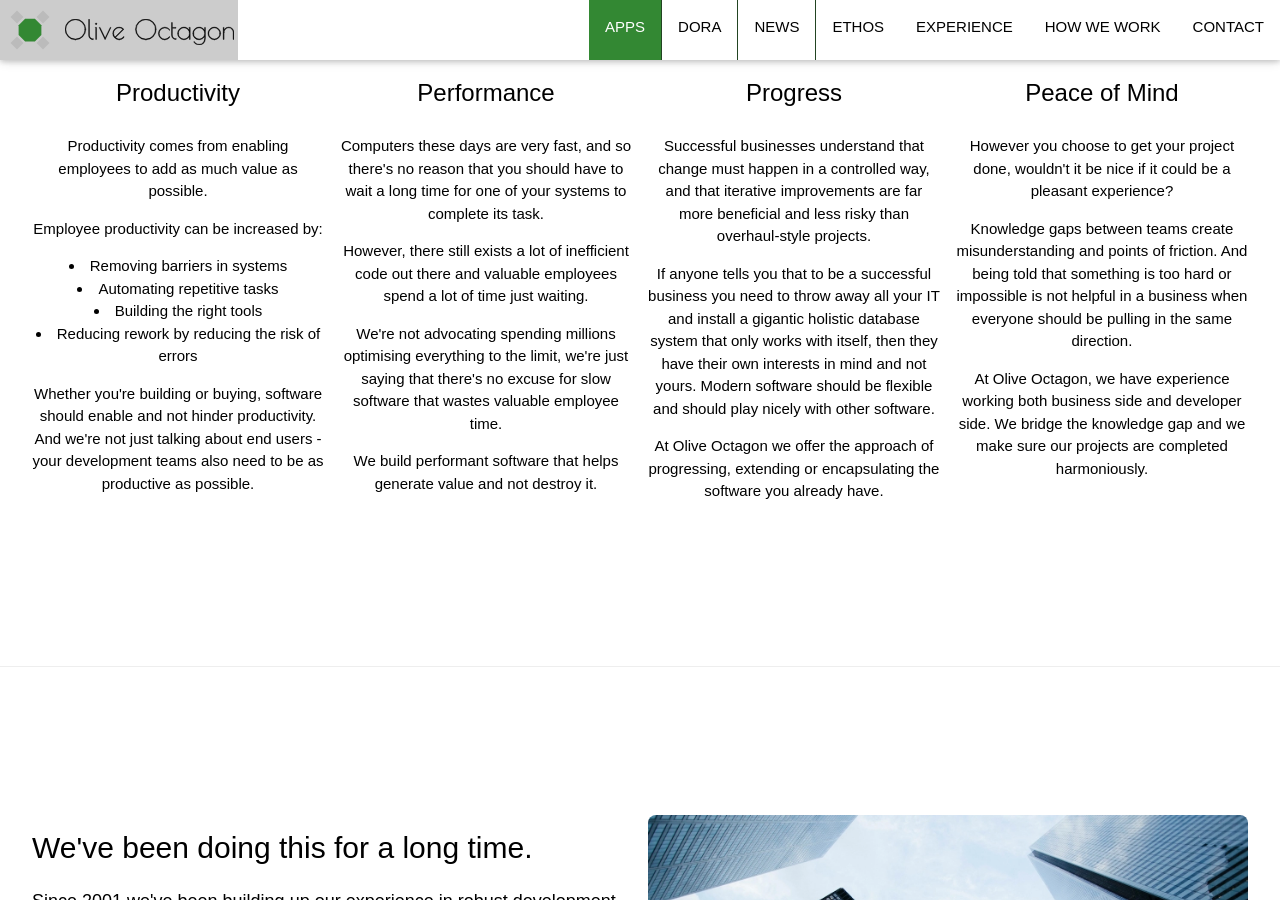
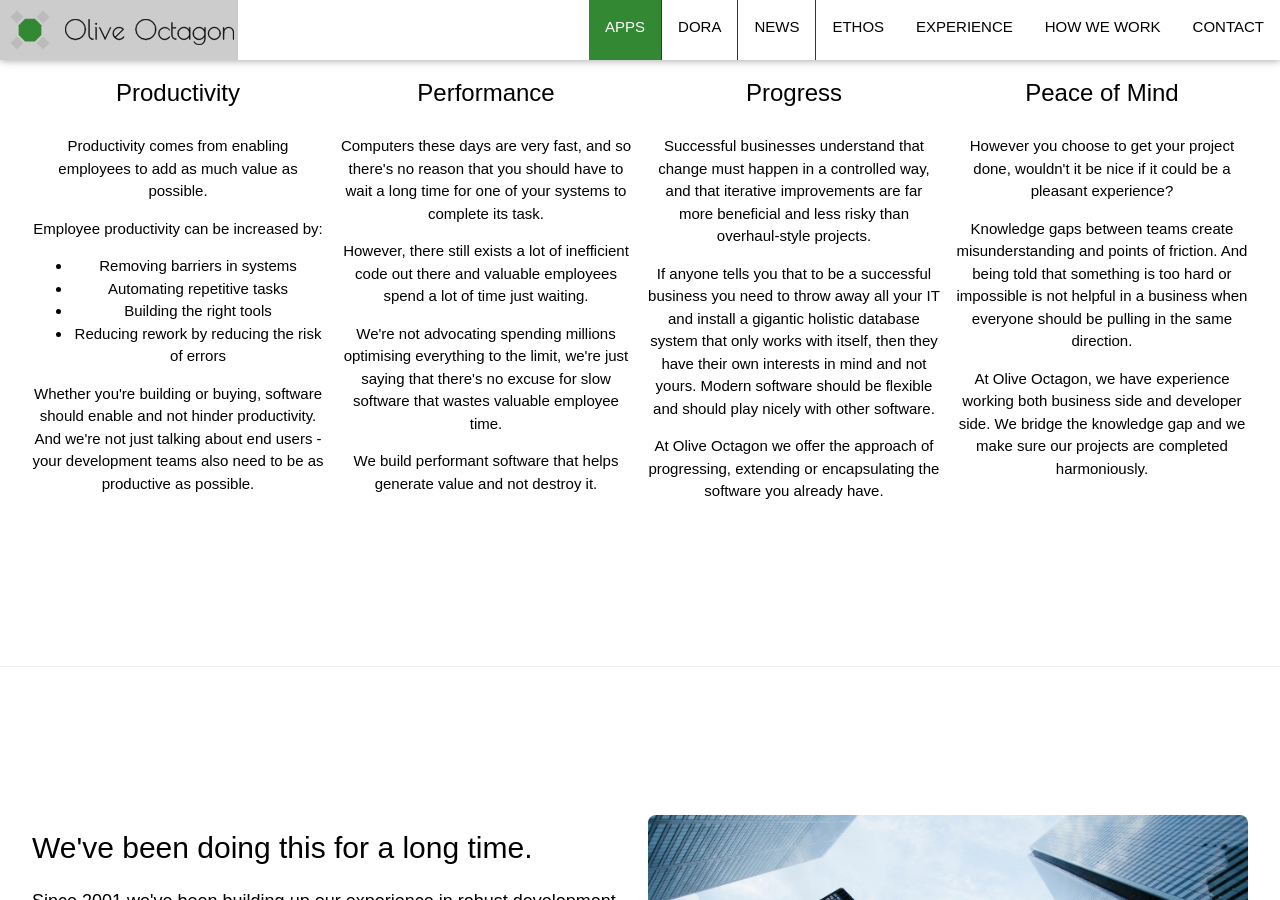
Before and after one commit to oliveoctagon/oliveoctagon.github.io, a Jekyll site: the page built from index.html, in a window 1280 px wide and 900 px high, scrolled down 1262 px. Built offline with Jekyll 4.4.1, drawn with Linux system fonts in a browser that asks for light colours; some web fonts are replaced.

Commit message:
SEO fixups

```diff
--- a/_layouts/default.html
+++ b/_layouts/default.html
@@ -3,7 +3,7 @@
 ---
 
 <!DOCTYPE html>
-<html>
+<html lang="en">
 <head>
 <meta charset="UTF-8">
 <title>{{ page.title }}</title>
@@ -67,15 +67,15 @@
     </div>
     <!-- Hide right-floated links on small screens and replace them with a menu icon -->
 
-    <a href="javascript:void(0)" class="w3-bar-item w3-button w3-right w3-hide-large w3-hide-medium" onclick="w3_open()">
+    <button href="javascript:void(0)" class="w3-bar-item w3-button w3-right w3-hide-large w3-hide-medium" onclick="w3_open()">
       <i class="fa fa-bars"></i>
-    </a>
+    </button>
   </div>
 </div>
 
 <!-- Sidebar on small screens when clicking the menu icon -->
 <nav class="w3-sidebar w3-bar-block w3-theme w3-card w3-animate-left w3-hide-medium w3-hide-large" style="display:none" id="mySidebar">
-  <a href="javascript:void(0)" onclick="w3_close()" class="w3-bar-item w3-button w3-large w3-padding-16">Close ×</a>
+  <button href="javascript:void(0)" onclick="w3_close()" class="w3-bar-item w3-button w3-large w3-padding-16">Close ×</button>
   <a href="https://apps.oliveoctagon.com/" onclick="w3_close()" class="w3-bar-item w3-button">APPS</a>
   <a href="{{ '/dora/' | relative_url }}" onclick="w3_close()" class="w3-bar-item w3-button">DORA</a>
   <a href="{{ '/news/' | relative_url }}" onclick="w3_close()" class="w3-bar-item w3-button">NEWS</a>
--- a/index.html
+++ b/index.html
@@ -54,10 +54,12 @@
       <p class="w3-xlarge">Productivity</p>
       <p>Productivity comes from enabling employees to add as much value as possible.</p>
       <p>Employee productivity can be increased by:
-        <li>Removing barriers in systems</li>
-        <li>Automating repetitive tasks</li>
-        <li>Building the right tools</li>
-        <li>Reducing rework by reducing the risk of errors</li>
+        <ul>
+          <li>Removing barriers in systems</li>
+          <li>Automating repetitive tasks</li>
+          <li>Building the right tools</li>
+          <li>Reducing rework by reducing the risk of errors</li>
+        </ul>
       </p>
       <p>Whether you're building or buying, software should enable and not hinder productivity. And we're not just talking about end users - your development teams also need to be as productive as possible.</p>
     </div>
```
